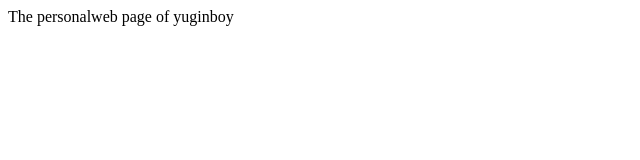
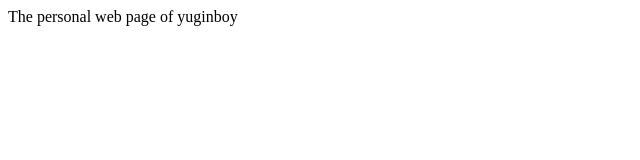
Before and after one commit to yuginboy/yuginboy.github.io, a plain HTML site: page index.html in a window 1280 px wide. Shown: the full height of the page, 0-640 px from the left. Drawn offline with Linux system fonts and the light colour scheme.

Commit message:
first commit

```diff
--- a/index.html
+++ b/index.html
@@ -5,6 +5,6 @@
     <title>The personalweb page of yuginboy</title>
 </head>
 <body>
-The personalweb page of yuginboy
+The personal web page of yuginboy
 </body>
 </html>
```
